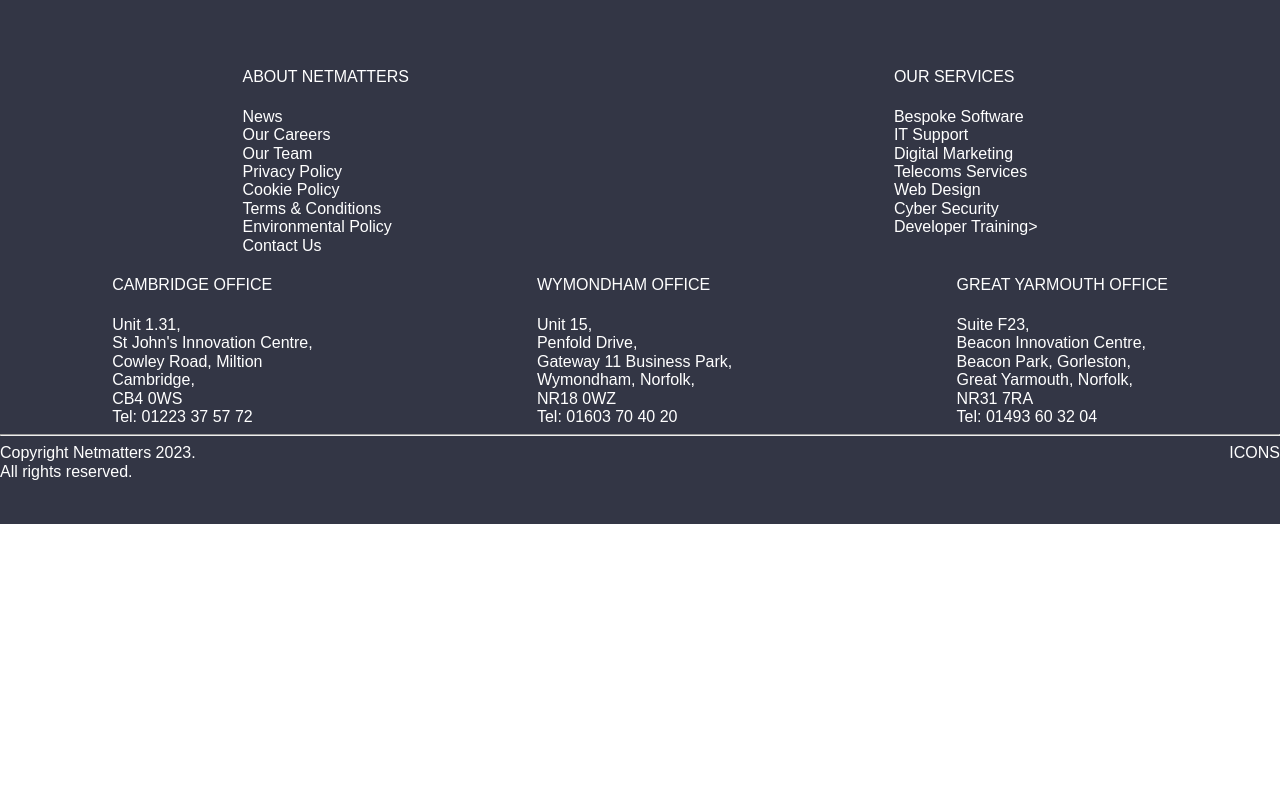
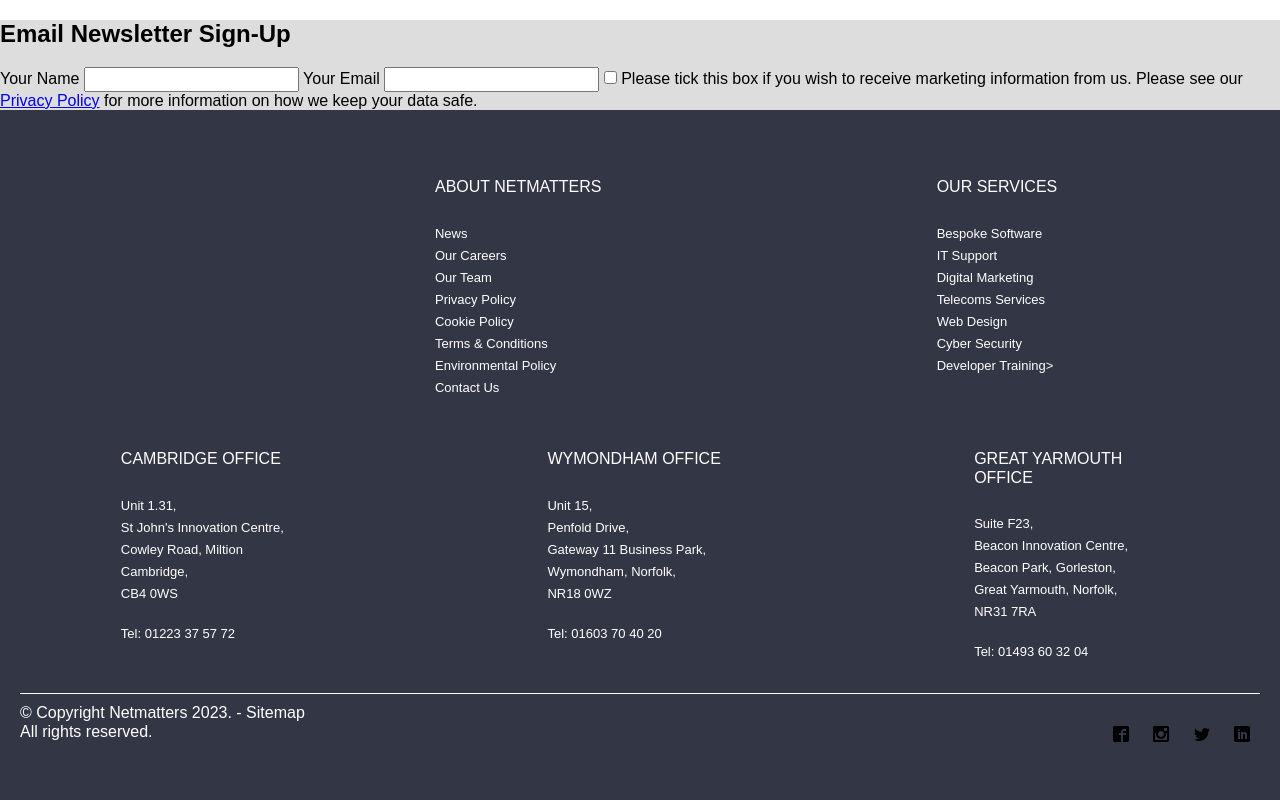
Before and after one commit to Theodore-ui/HTML_and_CSS_Reflection, a PHP site: page / in a window 1280 px wide. Run offline with PHP 8.4, Linux system fonts and the light colour scheme.

Commit message:
I have stated to style the email sign up form

```diff
--- a/css/main.css
+++ b/css/main.css
@@ -1 +1 @@
-*{box-sizing:border-box}footer{background-color:#333645;color:#fff;padding:47px 0 43px;font-family:Poppins,sans-serif}footer h4{font-weight:normal}ul{list-style:none;margin:0;padding:0}a{text-decoration:none;color:#fff}.services_about{display:flex;flex-wrap:wrap;justify-content:space-around}.offices{display:flex;flex-wrap:wrap;justify-content:space-around}.bottom{display:flex;flex-direction:row;justify-content:space-between}
+*{box-sizing:border-box}body{font-family:Poppins,sans-serif}form{background-color:#ddd}footer{background-color:#333645;color:#fff;padding:47px 0 43px;font-family:Poppins,sans-serif;margin-right:auto}footer ul{list-style:none;margin:0;padding:0}footer ul li{font-size:.8125rem;line-height:1.375rem}footer a{text-decoration:none;color:#fff}a:hover{text-decoration:underline}footer h4{font-weight:normal;font-size:1rem;margin-bottom:26px}.services_about{display:flex;flex-wrap:wrap;justify-content:space-around}.offices{display:flex;flex-wrap:wrap;justify-content:space-around}.footer_card{width:225px;margin-bottom:30px;padding-left:20px;padding-right:20px}.bottom{padding-top:10px;border-top:1px solid #fff;display:flex;flex-direction:row;justify-content:space-between;margin-left:20px;margin-right:20px}.social_media{margin-top:15px;display:inline;z-index:1}.icon{padding:7px 10px 10px}.icon:hover{background-color:red;border-radius:60%}
--- a/index.html
+++ b/index.html
@@ -13,11 +13,26 @@
         </header>
 
         <main>
+        <form action="index.html" method="post">
+
+            <h2>Email Newsletter Sign-Up</h2>
+
+            <label for="name">Your Name</label>
+            <input type="text" id="name" name="user_name">
+
+            <lable for="email">Your Email</lable>
+            <input type="email" id="email" name="user_email">
+
+            <input type="checkbox" id="marketing" value="conformation_marketing"
+            name="user_interests"><label class="light" for="marketing">	Please tick this box
+            if you wish to receive marketing information from us. Please see our <a href="#">Privacy Policy<a> for more information on how we keep your data safe.</label>
+
+        </form>
         </main>
 
         <footer>
             <div class="services_about">
-                <div class="about">
+                <div class="footer_card about" >
                     <h4>ABOUT NETMATTERS</h5>
                     <ul>
                         <li><a href="#" target="_self">News</a></li>
@@ -30,7 +45,7 @@
                         <li><a href="#" target="_self">Contact Us</a></li>
                     </ul>
                 </div>
-                <div class="services">
+                <div class="footer_card services">
                     <h4>OUR SERVICES</h4>
                     <ul>
                         <li><a href="#" target="_self">Bespoke Software</a></li>
@@ -44,47 +59,49 @@
                 </div>
             </div>
             <div class="offices">
-                <div class="cam_off">
+                <div class="footer_card cam_off">
                     <h4>CAMBRIDGE OFFICE</h4>
                     <ul>
                         <li>Unit 1.31,</li>
                         <li>St John's Innovation Centre,</li>
                         <li>Cowley Road, Miltion
                         <li>Cambridge,</li>
-                        <li>CB4 0WS</li>
+                        <li>CB4 0WS</li><br>
                         <li>Tel: <a href="#" target="_self">01223 37 57 72</a></li>
                     </ul>
                 </div>
-                <div class="wym_off">
+                <div class="footer_card wym_off">
                     <h4>WYMONDHAM OFFICE</h4>
                     <ul>
                         <li>Unit 15,</li>
                         <li>Penfold Drive,</li>
                         <li>Gateway 11 Business Park,</li>
                         <li>Wymondham, Norfolk,</li>
-                        <li>NR18 0WZ</li>
+                        <li>NR18 0WZ</li><br>
                         <li>Tel: <a href="#" target="_self">01603 70 40 20</a></li>
                     </ul>
                 </div>
-                <div class="yar_off">
+                <div class="footer_card yar_off">
                     <h4>GREAT YARMOUTH OFFICE</h4>
                     <ul>
                         <li>Suite F23,</li>
                         <li>Beacon Innovation Centre,</li>
                         <li>Beacon Park, Gorleston,</li>
                         <li>Great Yarmouth, Norfolk,</li>
-                        <li>NR31 7RA</li>
+                        <li>NR31 7RA</li><br>
                         <li>Tel: <a href="#" target="_self">01493 60 32 04</a></li>
                     </ul>
                 </div>
             </div>
-            <hr>
             <div class="bottom">
                 <div class="copyright">
-                    <span>Copyright Netmatters 2023.<br> All rights reserved.</span>
+                    <span>&copy; Copyright Netmatters 2023. - <a rhef="#" target="self">Sitemap</a><br> All rights reserved.</span>
                 </div>
                 <div class="social_media">
-                    <span>ICONS</span>
+                    <a href="#" target="_blank"><img class="icon" src="icons/402-facebook2.png"></a>
+                    <a href="#" target="_blank"><img class="icon" src="icons/403-instagram.png"></a>
+                    <a href="#" target="_blank"><img class="icon" src="icons/407-twitter.png"></a>
+                    <a href="#" target="_blank"><img class="icon" src="icons/458-linkedin.png"></a>
                 </div>
             </div>
         </footer>
--- a/scss/main.scss
+++ b/scss/main.scss
@@ -2,6 +2,29 @@
 * {
     box-sizing: border-box;
 }
+
+//body Styling
+
+body {
+    font-family: Poppins,sans-serif;
+    font-size: 1rem;
+    letter-spacing: .4px;
+    color: #666;
+}
+
+//Email Newsletter Sign-Up
+
+form {
+    display: flex;
+    flex-direction: column;
+    background-color: #ddd;
+    margin: 47px 0 43px;
+}
+form h2 {
+    font-weight: normal;
+}
+
+//footer styling
 
 footer {
     background-color: #333645;
@@ -11,17 +34,26 @@
     margin-right: auto;
 
 }
-ul {
+footer ul {
     list-style: none;
     margin: 0;
     padding: 0;
 }
-a {
+footer ul li {
+    font-size: .8125rem;
+    line-height: 1.375rem;
+}
+footer a {
     text-decoration: none;
     color: #fff;
 }
-h4 {
+a:hover {
+    text-decoration: underline;
+}
+footer h4 {
     font-weight: normal;
+    font-size: 1rem;
+    margin-bottom: 26px;
 }
 .services_about {
     display: flex;
@@ -34,8 +66,32 @@
     flex-wrap: wrap;
     justify-content: space-around;
 }
+.footer_card {
+    width: 225px;
+    margin-bottom: 30px;
+    padding-left: 20px;
+    padding-right: 20px;
+}
 .bottom {
+    padding-top: 10px;
+    border-top: 1px solid #fff;
     display: flex;
     flex-direction: row;
     justify-content: space-between;
+    margin-left: 20px;
+    margin-right: 20px;
 }
+.social_media {
+    margin-top: 15px;
+    display: inline;
+    //flex-direction: row;
+    //justify-content: space-around;
+    z-index: 1;
+}
+.icon {
+    padding: 7px 10px 10px;
+}
+.icon:hover {
+    background-color: red;
+    border-radius: 60%;
+}
```
Also changed, not shown: icons/108-bubble.png (added), icons/402-facebook2.png (added), icons/403-instagram.png (added), icons/407-twitter.png (added), icons/458-linkedin.png (added).
